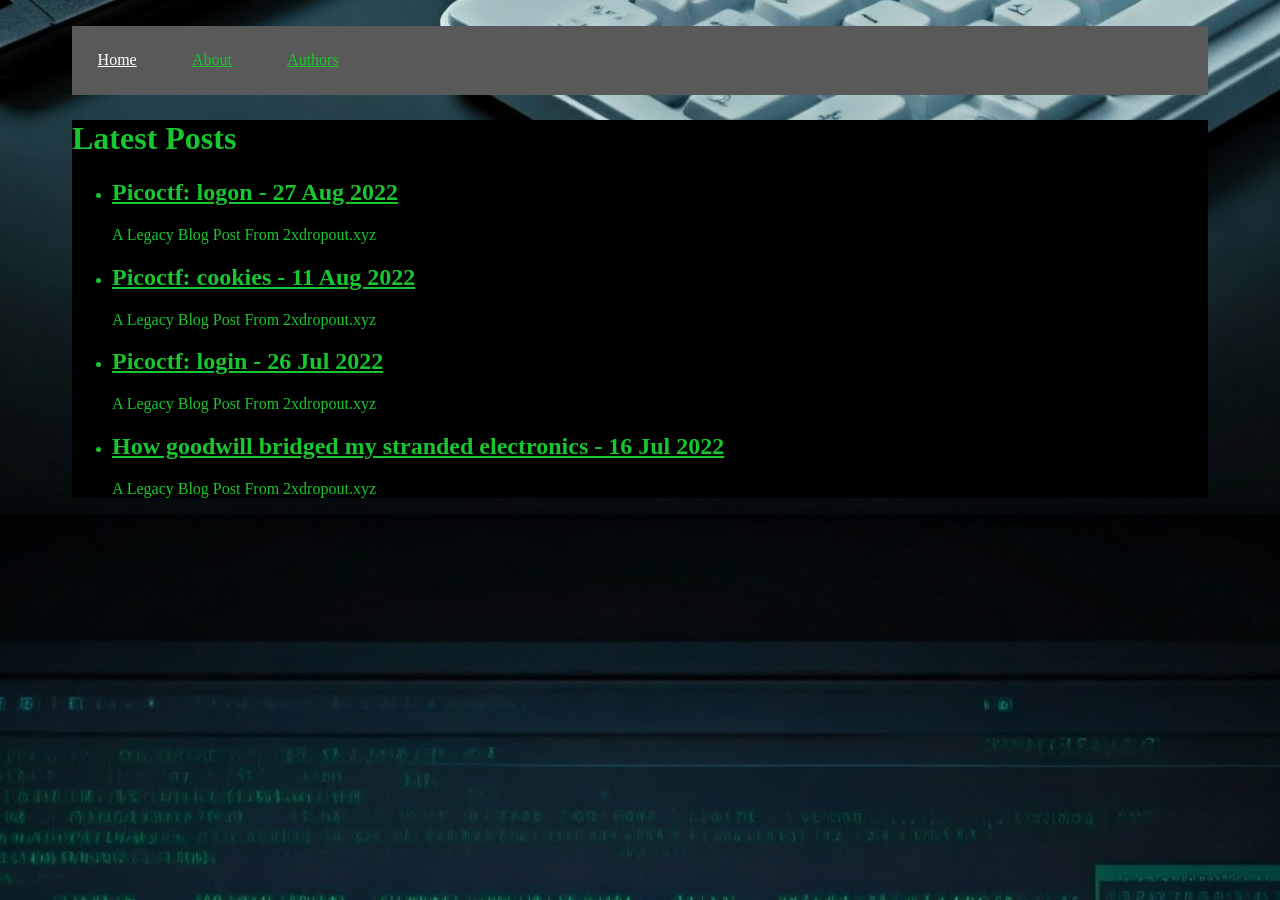
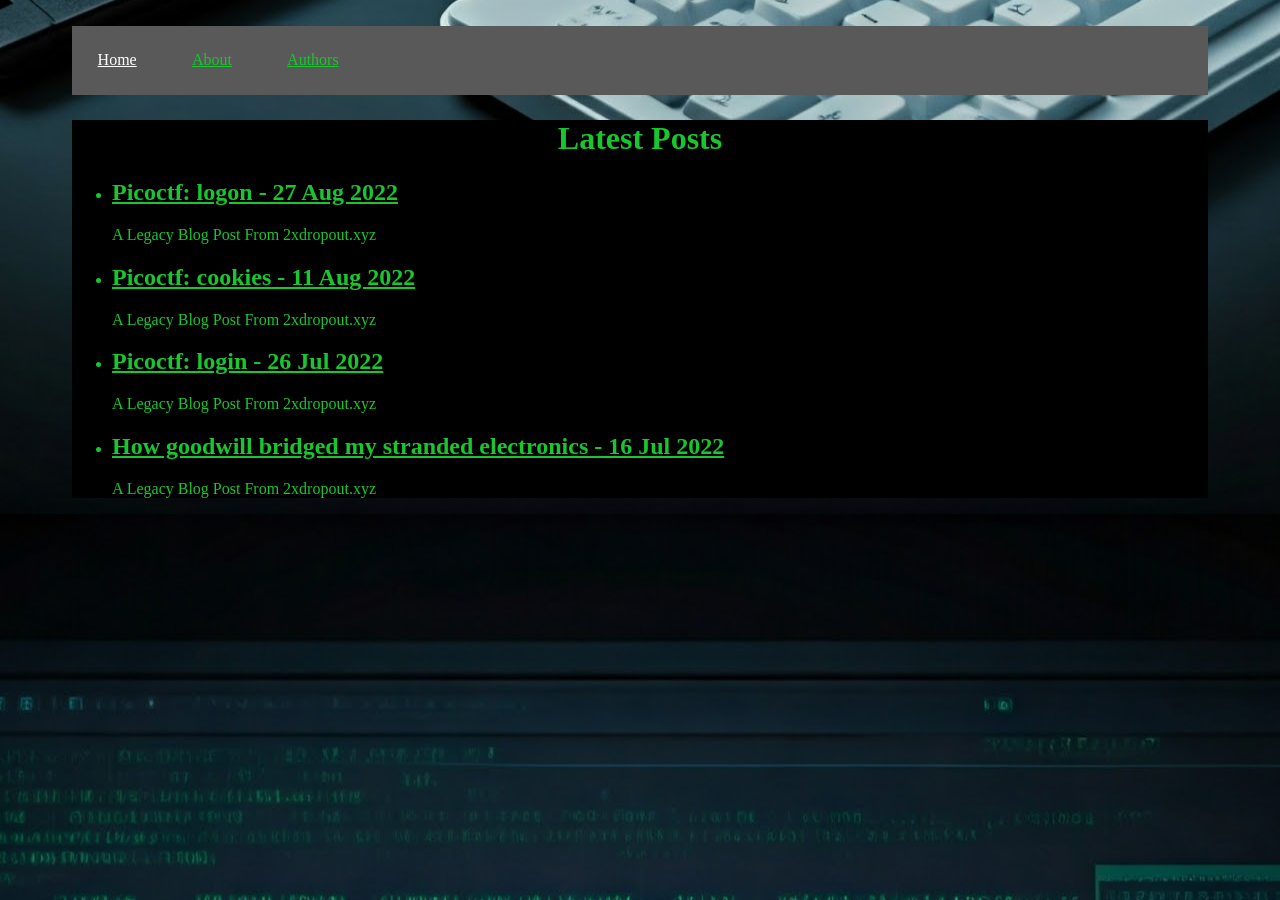
Before and after one commit to Philip-Otter/pbandt.github.io, a Jekyll site: the page built from index.html, in a window 1280 px wide. Built offline with Jekyll 4.4.1, drawn with Linux system fonts in a browser that asks for light colours.

Commit message:
Update main.css

```diff
--- a/assets/css/main.css
+++ b/assets/css/main.css
@@ -40,3 +40,7 @@ a:visited{ /* This is an attempt to not have all those ugly purple links everywh
   margin-left: 5vw;
   margin-right: 5vw;
 }
+
+.readBox h1{
+  text-align: center;
+}
```
